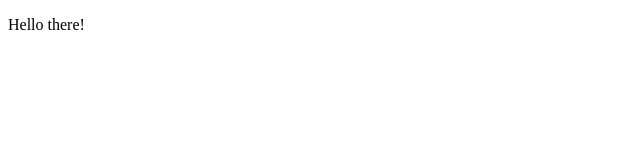
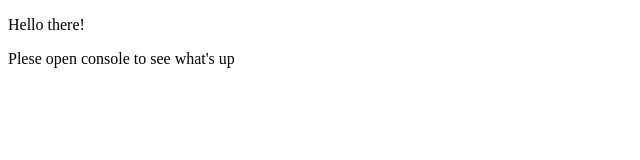
Before and after one commit to SokolMks/goit-js-hw-11-promisification, a plain HTML site: page index.html in a window 1280 px wide. Shown: the whole page, without its empty margins (0-640 px from the left). Drawn offline with Linux system fonts and the light colour scheme.

Commit message:
added guidance

```diff
--- a/index.html
+++ b/index.html
@@ -7,6 +7,7 @@
     <title>Homework 11</title>
   <body>
     <p>Hello there!</p>
+    <p>Plese open console to see what's up</p>
     <script src="./js/task-1.js"></script>
     <script src="./js/task-2.js"></script>
     <script src="./js/task-3.js"></script>
```
